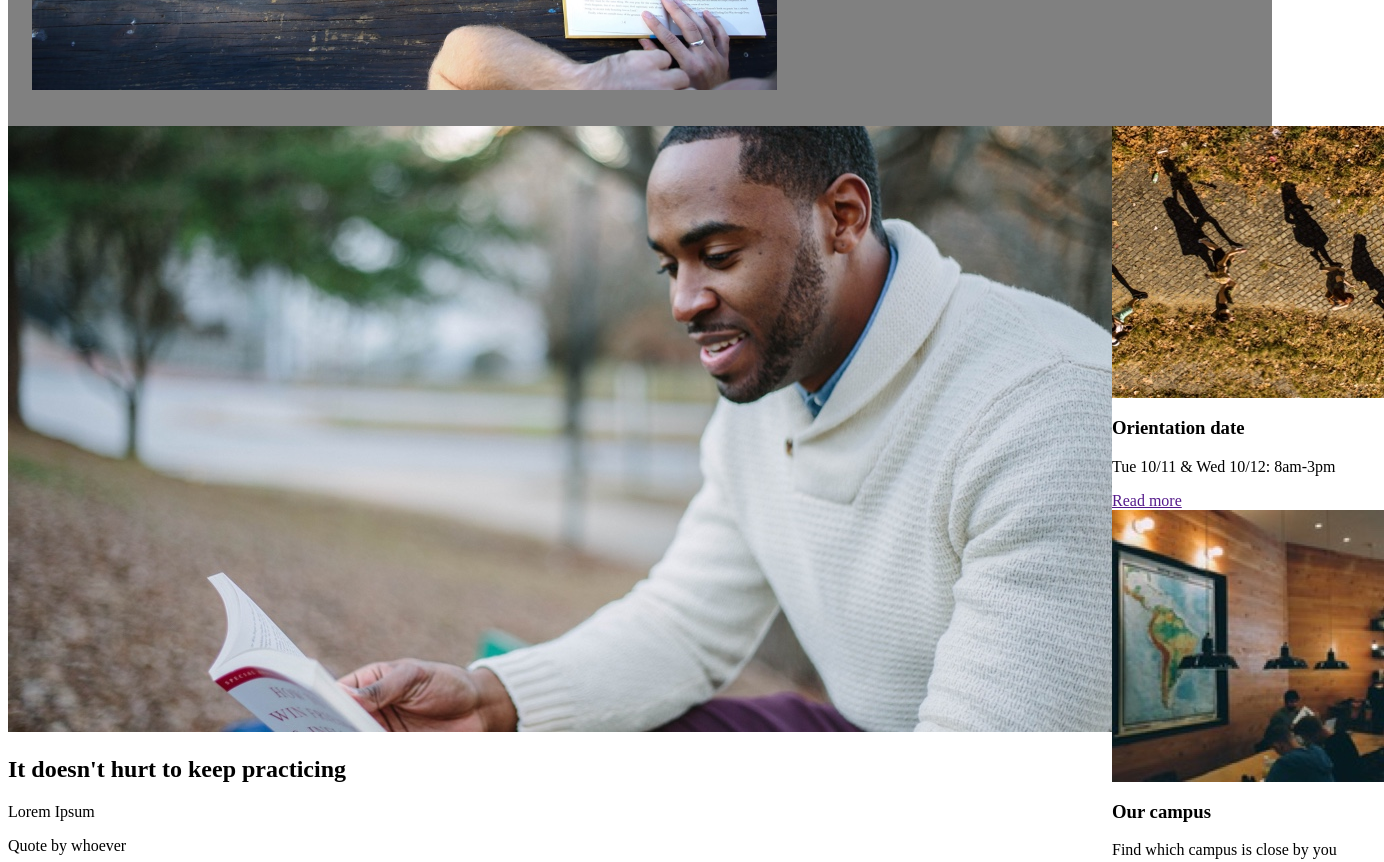
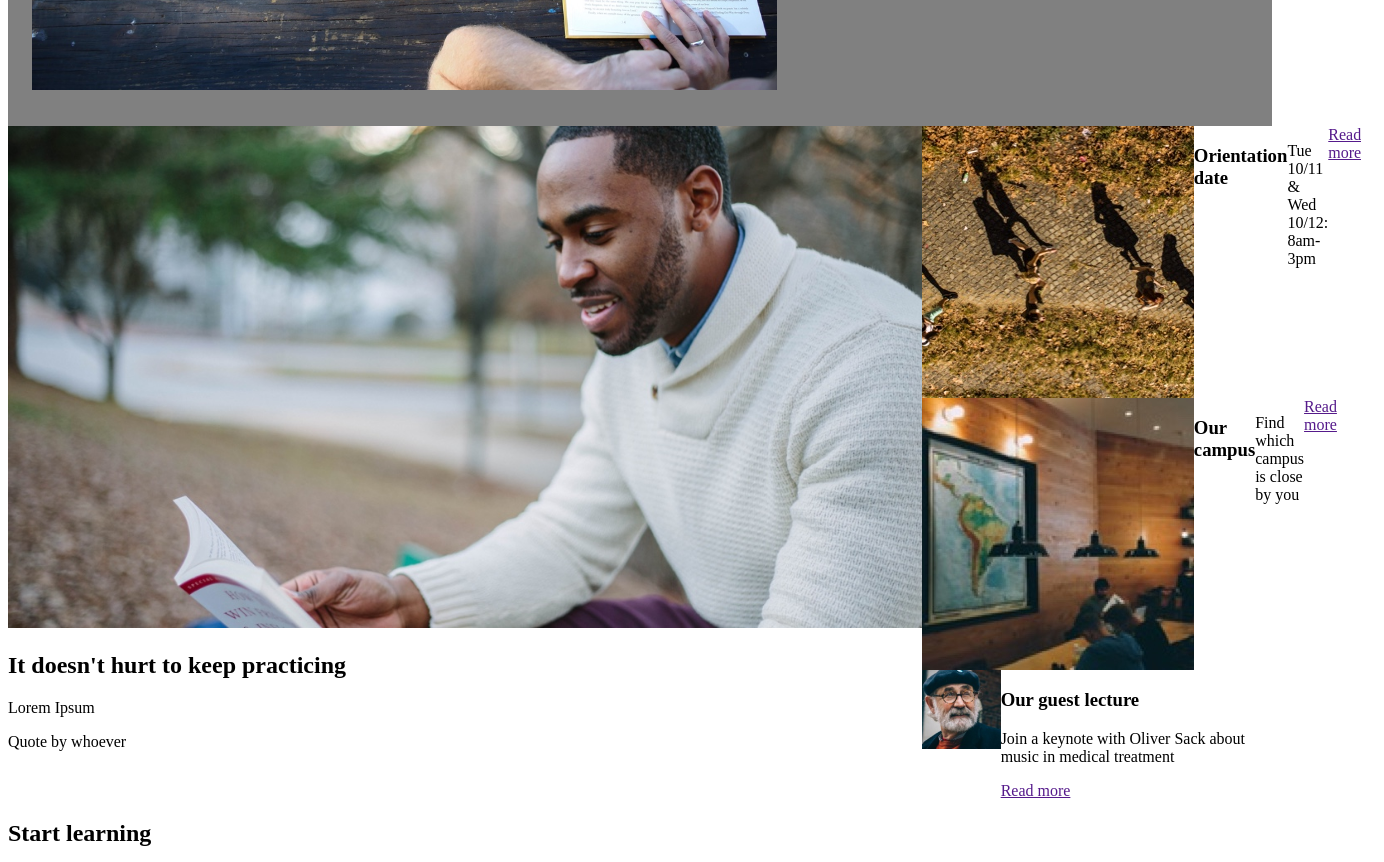
Before and after one commit to akbarratt/colmar, a plain HTML site: page index.html in a window 1280 px wide. Shown: the part 500-1362 px from the top of the page, 1384 px wide, since content can reach past the window. Drawn offline with Linux system fonts and the light colour scheme; a web font is replaced by a local one.

Commit message:
Begin media queries and styling for info boxes.

```diff
--- a/index.html
+++ b/index.html
@@ -44,12 +44,16 @@
           <a href="">Read more</a>
         </div>
         <div class="info box">
+          <div class="box img">
             <img class="mobile" src="./resources/images/information-guest-lecture-mobile.jpg" alt="">
             <img class="desktop" src="./resources/images/information-guest-lecture.jpg" alt="">
+          </div>
+          <div class="box content">
             <h3>Our guest lecture</h3>
             <p>Join a keynote with Oliver Sack about music in medical
             treatment</p>
             <a href="">Read more</a>
+          </div>
         </div>
       </div>
     </div>
--- a/resources/css/style.css
+++ b/resources/css/style.css
@@ -1,18 +1,12 @@
 /* Universal Styles */
 
-.sidebar {
-  display: none;
-}
-
+.sidebar,
 .desktop {
   display: none;
 }
 
-@media only screen and (min-width: 400px) {
-  .sidebar {
-    display: block;
-  }
-
+@media only screen and (min-width: 650px) {
+  .sidebar,
   .desktop {
     display: block;
   }
@@ -29,6 +23,11 @@ h4 {
   font-family: 'Ledger', serif;
 }
 
+
+ img {
+  height: auto;
+  width: 100%;
+}
 
 /* Header Styles */
 
@@ -52,10 +51,7 @@ header {
   overflow: hidden;
 }
 
-.banner img {
-  height: auto;
-  width: 100%;
-}
+
 
 .banner.main {
   padding: 32px 16px;
@@ -93,9 +89,36 @@ header {
 /* Info Styles */
 
 #info {
+  width: 100%;
   display: flex;
 
 }
+
+.info.box {
+  display: flex;
+  flex-direction: column;
+}
+
+.box.img {
+  width: 100%;
+  height: auto;
+}
+
+@media only screen and (min-width: 650px) {
+  .info.main {
+    width: 423px;
+  }
+
+  .box.img {
+    width: 35%;
+  }
+
+  .info.box {
+    flex-direction: row;
+  }
+}
+
+
 
 
 /* Course Styles */
```
Lines whose indentation alone changed are shown as unchanged.
